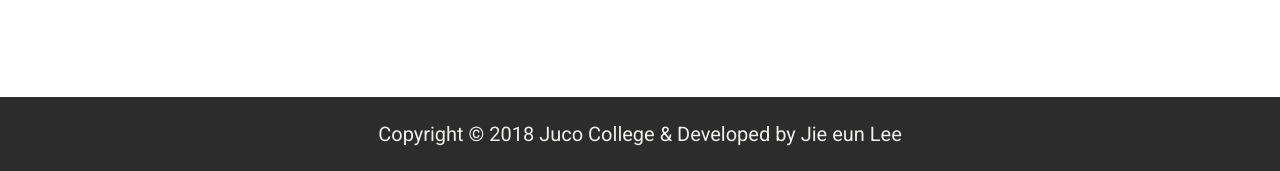
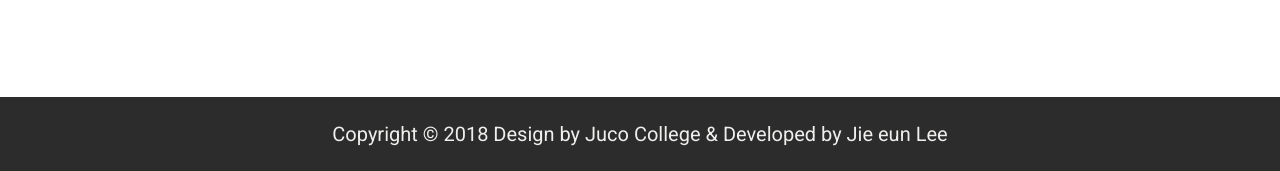
Before and after one commit to simpliweb/ItsAllAboutSophie, a plain HTML site: page index.html in a window 1280 px wide. Shown: the part 4828-4999 px from the top of the page. Drawn offline with Linux system fonts and the light colour scheme.

Commit message:
Edited footer index.html

```diff
--- a/index.html
+++ b/index.html
@@ -206,7 +206,7 @@
 
     <footer>
         <div class="wrapper">
-            <p>Copyright &copy; 2018 Juco College & Developed by Jie eun Lee</p>
+            <p>Copyright &copy; 2018 Design by Juco College & Developed by Jie eun Lee</p>
         </div>
     </footer>
 </body>
```
